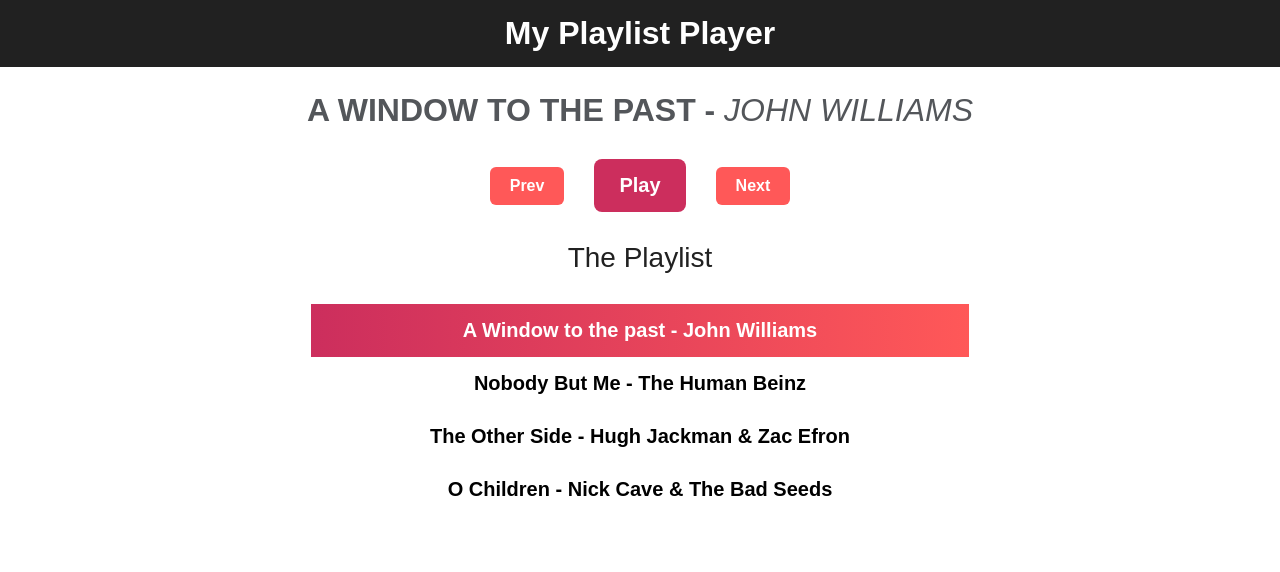
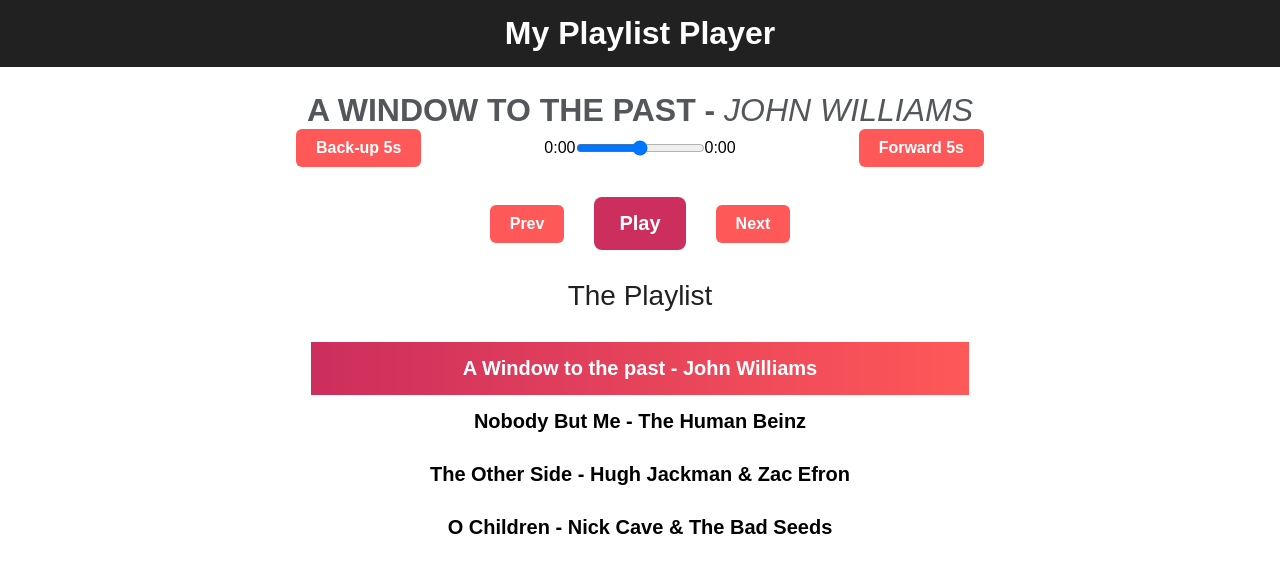
Before and after one commit to keithmchd48/my-music-player, a Vue app: page / in a window 1280 px wide. Shown: the top 572 px of the page. Built offline with nearby package versions, Linux system fonts and the light colour scheme.

Commit message:
Timing Slider

```diff
--- a/src/App.vue
+++ b/src/App.vue
@@ -6,6 +6,13 @@
     <main>
       <section class="player">
         <h2 class="song-title">{{ current.title }} - <span>{{ current.artist }}</span></h2>
+        <div class="settings">
+          <button class="next" @click="skip5s('backward')">Back-up 5s</button>
+          <div class="time_slider">
+            {{displayCurrentTime}}   <input type="range" min="0" max="100" v-model="percentCurrentTime"> {{dispayDuration}}
+          </div>
+          <button class="next" @click="skip5s('forward')">Forward 5s</button>
+        </div>
         <div class="controls">
           <button class="prev" @click="previousSong">Prev</button>
           <button class="play" v-if="!isPlaying" @click="playSong">Play</button>
@@ -28,13 +35,32 @@
 </template>
 
 <script>
-import { ref } from 'vue'
+import { ref, watch, computed } from 'vue'
 export default {
   name: 'App',
   setup () {
+    // prettify time from seconds to "mins:seconds"
+    function prettyTime(time) {
+      let mins = Math.floor(time / 60)
+      let seconds = Math.round(time % 60)
+      seconds = seconds < 10 ? '0' + seconds : seconds
+      return `${mins}:${seconds}`
+    }
     const current = ref({})
     const index = ref(0)
     const isPlaying = ref(false)
+    const player = ref(new Audio())
+    const currentTime = ref(0)
+    const displayCurrentTime = computed(function () {
+      return prettyTime(currentTime.value)
+    })
+    const percentCurrentTime = computed(function () {
+      return (currentTime.value / songDuration.value) * 100
+    })
+    const songDuration = ref(0)
+    const dispayDuration = computed(function () {
+      return prettyTime(songDuration.value)
+    })
     const songs = ref([
       {
         title: 'A Window to the past',
@@ -57,8 +83,17 @@ export default {
         src: require('./assets/o-children.mp3')
       }
     ])
-    const player = ref(new Audio())
 
+    // as the song proceeds, update the currentTime of the song
+    player.value.addEventListener('timeupdate', function () {
+      currentTime.value = player.value.currentTime
+    })
+    // when the song changes, the songDuration variable changes
+    watch(current, function () {
+      player.value.onloadedmetadata = function() {
+        songDuration.value = player.value.duration
+      };
+    })
     current.value = songs.value[index.value]
     player.value.src = current.value.src
 
@@ -96,14 +131,23 @@ export default {
       current.value = songs.value[index.value]
       playSong(current.value)
     }
+
+    function skip5s(skip) {
+      if (skip === 'forward') player.value.currentTime += 5
+      else player.value.currentTime -= 5
+    }
     return {
       current,
       isPlaying,
       songs,
+      dispayDuration,
+      displayCurrentTime,
+      percentCurrentTime,
       playSong,
       pauseSong,
       nextSong,
-      previousSong
+      previousSong,
+      skip5s
     }
   },
   // data () {
@@ -268,4 +312,14 @@ export default {
     color: #FFF;
     background-image: linear-gradient(to right, #CC2E5D, #FF5858);
   }
+  .settings {
+    display: flex;
+    justify-content: space-between;
+    align-items: center;
+  }
+  .time_slider {
+    display: flex;
+    justify-content: space-between;
+    align-items: center;
+  }
 </style>
```
